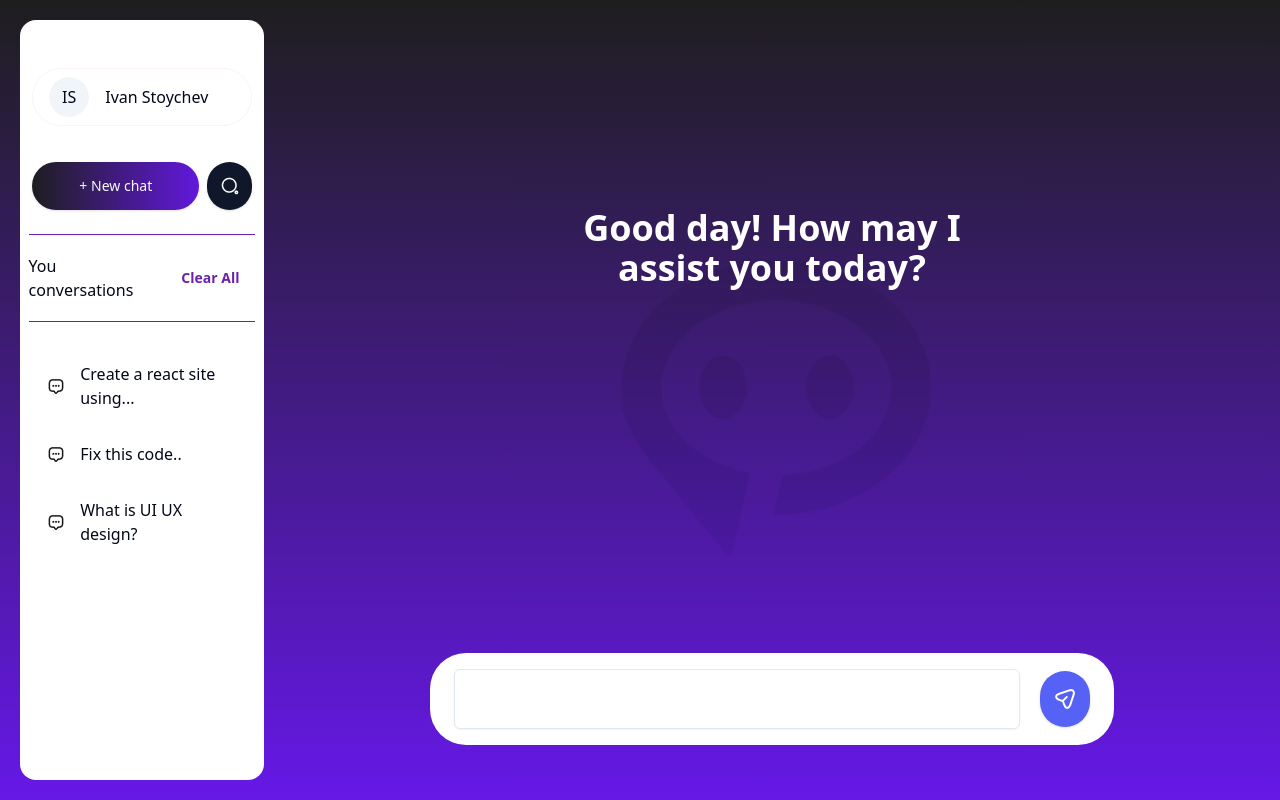
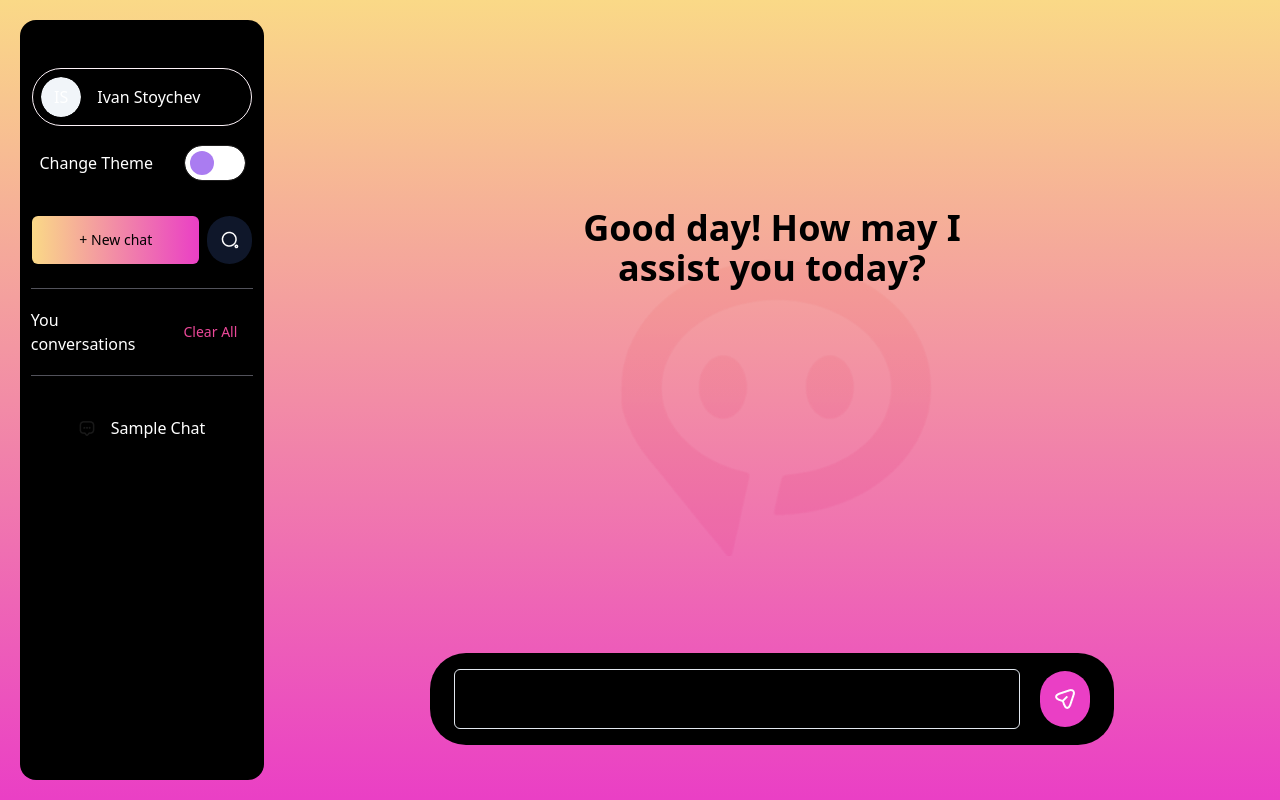
Before and after one commit to MVKoleva21/Abolify, a React (Vite) app in the folder frontend/: page /chat in a window 1280 px wide. Shown: the top 800 px of the page. Built offline with nearby package versions, Linux system fonts and the light colour scheme.

Commit message:
Add dark and light mode

```diff
--- /dev/null
+++ b/frontend/src/components/Theme.tsx
@@ -0,0 +1,20 @@
+import { useEffect, useState } from 'react';
+
+type ChangeEvent = React.ChangeEvent<HTMLInputElement>
+
+type Theme = 'dark' | 'light'
+
+type useThemeReturn = [ string, (e: ChangeEvent) => void ];
+
+export const useTheme = (initialTheme:Theme): useThemeReturn => {
+
+    const [theme, setTheme] = useState<Theme>(initialTheme)
+
+    const handleChange = (e: ChangeEvent) => setTheme(e.target.checked ? 'dark' : 'light')
+
+    useEffect(() => {
+        document.body.setAttribute('data-theme', theme);
+    }, [theme])
+
+    return [theme, handleChange]
+}
--- a/frontend/src/index.css
+++ b/frontend/src/index.css
@@ -75,3 +75,80 @@
     overflow-x: hidden;
   }
 }
+
+.container-switch {
+  margin-top: 20px;
+  display: flex;
+  justify-content: center;
+  align-items: center;
+  gap: 2rem;
+}
+
+.switch {
+  font-size: 17px;
+  position: relative;
+  display: inline-block;
+  width: 3.5em;
+  height: 2em;
+}
+
+.switch input {
+  opacity: 0;
+  width: 0;
+  height: 0;
+}
+
+.slider {
+  position: absolute;
+  cursor: pointer;
+  top: 0;
+  left: 0;
+  right: 0;
+  bottom: 0;
+  background-color: #ffff;
+  transition: .4s;
+  border-radius: 30px;
+  outline: 1px solid var(--border);
+}
+
+.slider:before {
+  position: absolute;
+  content: "";
+  height: 1.4em;
+  width: 1.4em;
+  border-radius: 20px;
+  left: 0.3em;
+  bottom: 0.3em;
+  background-color: #AA7CF1;
+  transition: .4s;
+}
+
+input:checked+.slider {
+  background-color: #000;
+}
+
+
+input:checked+.slider:before {
+  transform: translateX(1.5em);
+}
+
+:root {
+  --background: #f2f2f2;
+  --text-primary: #0f0f0f;
+  --text-secondary: #4e4e4e;
+  --accent: #dfb017;
+  --accent-hover: #cea315;
+  --border: #1f1e1e;
+  --shadow: 7px 15px 13px -4px #00000056;
+}
+
+
+[data-theme='dark'] {
+  --background: #05010a;
+  --text-primary: #f2f2f2;
+  --text-secondary: #a7a4a4;
+  --accent: #6a5acd;
+  --accent-hover: #5b4cbe;
+  --border: #696969;
+  --shadow: 7px 15px 13px -4px #ffffff1b;
+}
--- a/frontend/src/routes/Chat.tsx
+++ b/frontend/src/routes/Chat.tsx
@@ -1,84 +1,85 @@
-import { Button } from "@/components/ui/button"
-import searchIcon from "/public/search-icon.png"
-import { useState } from "react"
-import ChatEntry from "@/components/ChatEntry"
-import { Textarea } from "@/components/ui/textarea"
-import planeIcon from "/public/plane.png"
-import abolifyBotBig from '/public/bg-bot-thingy.png'
-import { ScrollArea } from "@/components/ui/scroll-area"
-import { Avatar, AvatarFallback, AvatarImage } from "@/components/ui/avatar"
+import { Button } from "@/components/ui/button";
+import searchIcon from "/public/search-icon.png";
+import { useState, useEffect } from "react";
+import ChatEntry from "@/components/ChatEntry";
+import { Textarea } from "@/components/ui/textarea";
+import planeIcon from "/public/plane.png";
+import abolifyBotBig from '/public/bg-bot-thingy.png';
+import { ScrollArea } from "@/components/ui/scroll-area";
+import { Avatar, AvatarFallback, AvatarImage } from "@/components/ui/avatar";
+import { useTheme } from "@/components/Theme";
 
 interface ChatEntryType {
-    name: String
+    name: string;
 }
 
 export default function Chat() {
-    let [isChatEmpty, setIsChatEmpty] = useState<bool>(true)
+    const [isChatEmpty, setIsChatEmpty] = useState(true);
+    const [theme, setTheme] = useState<'light' | 'dark'>('light'); // Default theme is light
+    const [themeApplied, setThemeApplied] = useState<boolean>(false);
 
-    let [chats, setChats] = useState<ChatEntryType[]>([
-        {
-            "name": "Create a react site using..."
-        },
-        {
-            "name": "Fix this code.."
-        },
-        {
-            "name": "What is UI UX design?"
-        }
-    ])
+    useEffect(() => {
+        const applyTheme = () => {
+            document.body.className = theme === 'dark' ? 'dark' : ''; // Add 'dark' class to body for dark mode
+        };
+
+        applyTheme();
+        setThemeApplied(true);
+    }, [theme]);
+
+    const handleThemeChange = () => {
+        const newTheme = theme === 'light' ? 'dark' : 'light';
+        setTheme(newTheme);
+    };
 
     return (
         <>
-            <div className="min-w-screen h-screen bg-gradient-to-b from-[#1E1E1E] to-[#6618E7] flex">
-                <div className="w-1/5 bg-white min-h-[80%] items-center flex flex-col my-5 ml-5 rounded-2xl">
+            <div className={`min-w-screen h-screen ${theme === 'dark' ? 'bg-gradient-to-b from-[#1E1E1E] to-[#6618E7]' : 'bg-gradient-to-b from-[#FAD987] to-[#EA3FC5]'} flex`}>
+                <div className={`w-1/5 ${theme === 'dark' ? 'bg-white text-black' : 'bg-black text-white'} min-h-[80%] items-center flex flex-col my-5 ml-5 rounded-2xl`}>
                         <div className="w-[90%] h-full mt-12 flex flex-col items-center">
-
-                        <div className="flex gap-4 items-center border border-pink-50 w-full p-2 px-4 rounded-[36px]">
+                            <div className="flex gap-4 items-center border border-pink-50 w-full p-2 px- 4 rounded-[36px]">
                                 <Avatar>
                                     <AvatarImage src="" />
                                     <AvatarFallback>IS</AvatarFallback>
                                 </Avatar>
-
                                 <h1>Ivan Stoychev</h1>
                             </div>
 
+                            <div className="container-switch">
+                                <span>Change Theme </span>
+                                    <label className="switch">
+                                        <input type="checkbox" onChange={handleThemeChange} checked={theme === 'dark'} />
+                                        <span className="slider"></span>
+                                    </label>
+                            </div>
+
                             <div className="flex items-center w-full gap-2 mt-[36px]">
-                            <Button className="p-6 w-full rounded-[36px] bg-gradient-to-r from-[#1E1E1F] to-[#6218DC]">+ New chat</Button>
+                                <Button className={`${theme === 'dark' ? 'bg-gradient-to-r from-[#1E1E1F] to-[#6218DC] text-white' : 'bg-gradient-to-r from-[#FAD987] to-[#EA3FC5] text-black'} p-6 w-full rounded-[36px]'}`}>+ New chat</Button>
                                 <Button size="icon" className="rounded-full h-full w-[64px]"><img src={searchIcon} alt="" /></Button>
                             </div>
-
-                        <div className="flex gap-8 items-center my-[24px] py-[20px] relative before:content-[''] before:absolute before:top-0 before:left-0 before:w-full before:h-[1px] before:bg-purple-800 after:content-[''] after:absolute after:bottom-0 after:left-0 after:w-full after:h-[1px] after:bg-purple-800">
+                            <div className="flex gap-8 items-center my-[24px] py-[20px] relative before:content-[''] before:absolute before:top-0 before:left-0 before:w-full before:h-[1px] before:bg-zinc-600 after:content-[''] after:absolute after:bottom-0 after:left-0 after:w-full after:h-[1px] after:bg-zinc-600">
                                 <p>You conversations</p>
-                            <Button variant="link" className="text-purple-800 font-bold">Clear All</Button>
+                                <Button variant="link" className={`${theme === 'dark' ? 'text-purple-500' : 'text-pink-500'}`}>Clear All</Button>
                             </div>
-
                             <ScrollArea className="h-full flex flex-col overflow-auto">
-                            {
-                                chats.map((entry) => {
-                                    return <ChatEntry chatTitle={entry.name} />
-                                })
-                            }
+                                <ChatEntry chatTitle="Sample Chat" />
                             </ScrollArea>
                         </div>
                     </div>
-
-
                     <div className="w-4/5 min-h-[80%] items-center flex flex-col m-5 relative rounded-2xl text-white">
-                    <div className="w-full h-5/6 flex flex-col p-4 ml-[300px]">
+                    <div className={`${theme === 'dark' ? 'text-white' : 'text-black'} w-full h-5/6 flex flex-col p-4 ml-[300px]`}>
                         {isChatEmpty && <div className="absolute top-[30%] text-center  text-4xl font-bold left-[50%] translate-x-[-50%] translate-y-[-50%]">
                             <h1>Good day! How may I assist you today?</h1>
                         </div>}
                         <img className="absolute top-[50%] left-[50%] translate-x-[-50%] translate-y-[-50%] mix-blend-overlay select-none" draggable="false" src={abolifyBotBig} alt="" />
                     </div>
 
-                    <form className="w-[70%] h-[12%] text-black rounded-[36px] flex gap-5 p-6 bg-white items-center">
+                    <form className={` ${theme === 'dark' ? 'bg-white' : 'bg-black' } w-[70%] h-[12%] text-black rounded-[36px] flex gap-5 p-6 items-center`}>
                         <Textarea className="resize-none" />
-                        <Button size="icon" className="rounded-full w-14 h-14 bg-[#5661F6] hover:bg-[#5331F3]"><img src={planeIcon} alt="" /></Button>
+                        <Button size="icon" className={`${theme === 'dark' ? ' bg-[#5661F6] hover:bg-[#5331F3]' : ' bg-[#EA3FC5] hover:bg-[#d34db6]'} rounded-full w-14 h-14`}><img src={planeIcon} alt="" /></Button>
                     </form>
-
                 </div>
-
             </div>
         </>
-    )
+    );
 }
```
Lines whose indentation alone changed are shown as unchanged.
